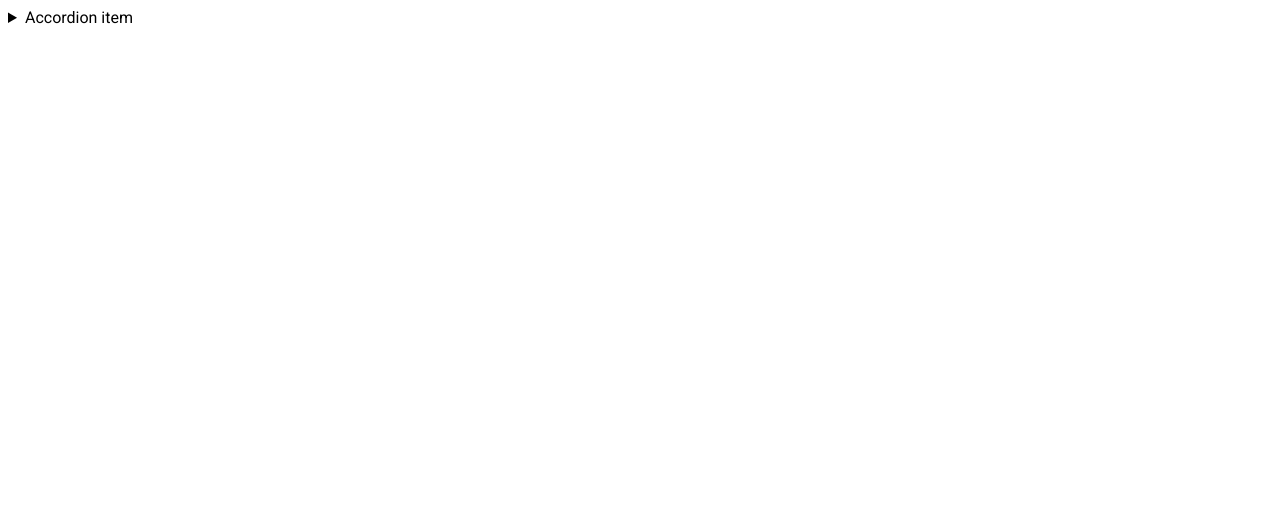
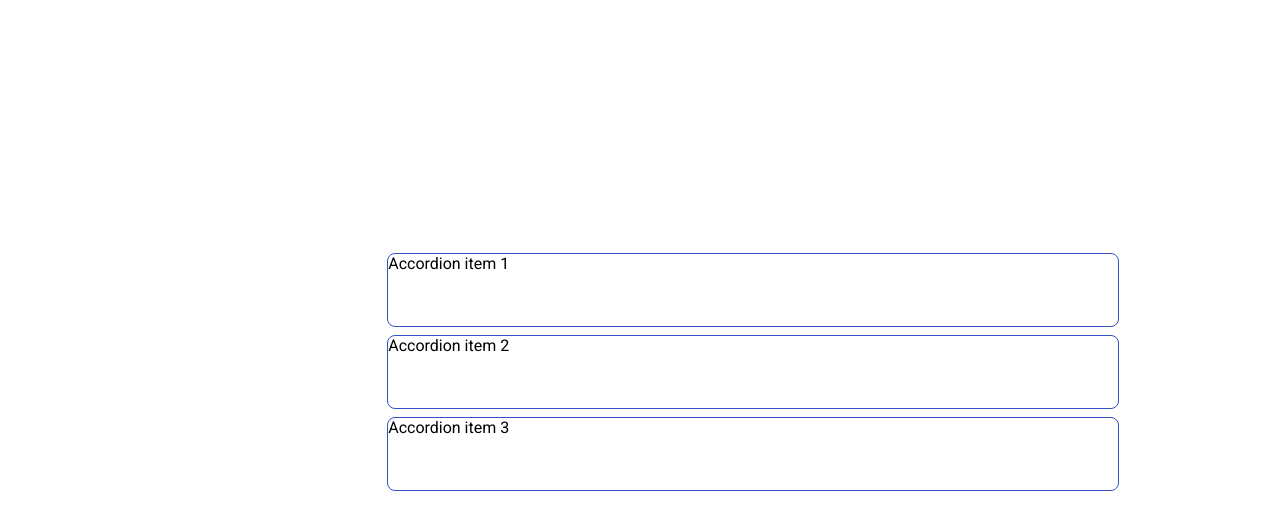
Before and after one commit to js-tasks-ru/htmlcss-20210916_urushat, a website: page 03-lection1/02-accordion/index.html in a window 1280 px wide. Drawn offline with Linux system fonts and the light colour scheme.

Commit message:
createsi accordion

```diff
--- a/03-lection1/02-accordion/accordion.css
+++ b/03-lection1/02-accordion/accordion.css
@@ -1 +1,27 @@
 /* Стилизация аккордеона */
+.accordion {
+    margin-left: 30%;
+    margin-top: 20%;
+}
+
+.accordion_item {
+    width: 730px;
+    border: 1px solid var(--blue);
+
+    margin-bottom: 8px;
+    border-radius: 8px;
+
+}
+
+.accordion__item:last-child {
+    margin-bottom: 0;
+}
+
+.accordion__summary {
+    display: inline-block;
+    height: 72px;
+}
+
+.accordion__summary::-webkit-details-marker {
+    display: none;
+}
--- a/03-lection1/02-accordion/index.html
+++ b/03-lection1/02-accordion/index.html
@@ -6,13 +6,33 @@
         <link rel="stylesheet" href="./accordion.css">
     </head>
     <body>
-        <details>
-            <summary>
-                Accordion item
-            </summary>
-            <p>
-                Hidden content
-            </p>
-        </details>
+        <div class="accordion">
+            <details class="accordion_item">
+                <summary class="accordion__summary">
+                    Accordion item 1
+                </summary>
+                    <p> Hidden content 1</p>
+                    <p> 1. string 1</p>
+                    <p> 2. string 2</p>
+
+            </details>
+            <details class="accordion_item">
+                <summary class="accordion__summary">
+                    Accordion item 2
+                </summary>
+                <p>
+                    Hidden content 2
+                </p>
+            </details>
+            <details class="accordion_item">
+                <summary class="accordion__summary">
+                    Accordion item 3
+                </summary>
+                <p>
+                    Hidden content 3
+                </p>
+            </details>
+        </div>
+
     </body>
 </html>
```
